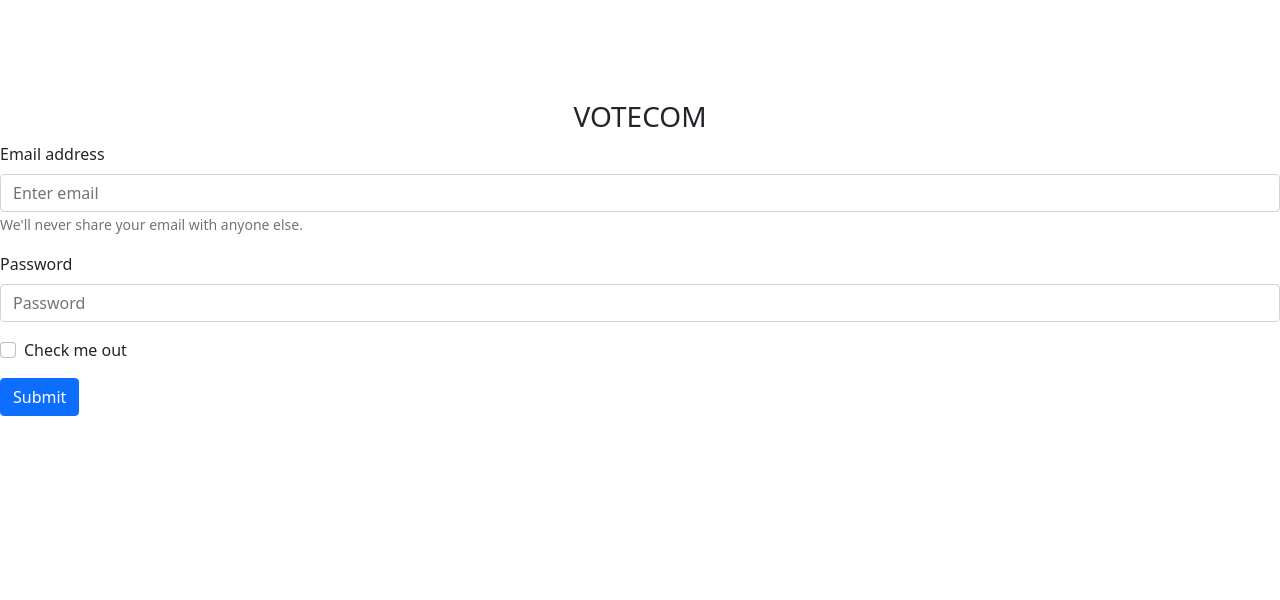
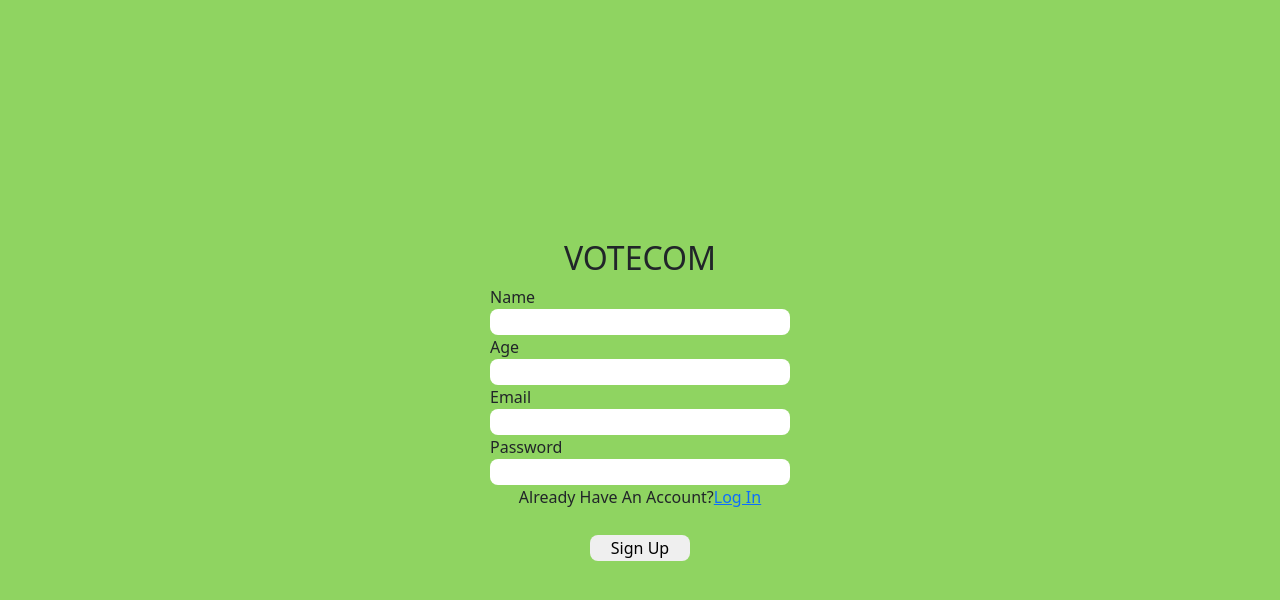
Before and after one commit to tei-sov/voting-app, a React (Create React App) app: page / in a window 1280 px wide. Shown: the top 600 px of the page. Built offline with nearby package versions, Linux system fonts and the light colour scheme.

Commit message:
signup page push

```diff
--- a/src/App.css
+++ b/src/App.css
@@ -1,5 +1,9 @@
 .App {
   text-align: center;
+}
+
+body {
+  background-color: rgb(176, 231, 125);
 }
 
 .App-logo {
--- a/src/App.js
+++ b/src/App.js
@@ -1,32 +1,25 @@
-// import React, { Component } from "react";
-// import Navbar from "./navbar";
-// import "./styles.css";
-// import homepage from "./homepage";
-// import Signing from "./Signing";
-
-// class App extends Component {
-//   render() {
-//     return (
-//       <div>
-//         <Homepage />
-//       </div>
-//     );
-//   }
-// }
-
-// export default App;
-
 import React, { Component } from "react";
+import Login from "./login";
+import Signing from "./Signup";
 import Homepage from "./homepage";
+import "./App.css";
 import { BrowserRouter as Router, Route, Switch } from "react-router-dom";
 
 class App extends Component {
   render() {
     return (
-      <div>
+      <div className="main">
         <Router>
           <Switch>
             <Route exact path="/">
+              <Signing />
+            </Route>
+
+            <Route path="/Signup">
+              <Login />
+            </Route>
+
+            <Route path="/homepage">
               <Homepage />
             </Route>
           </Switch>
--- /dev/null
+++ b/src/Signup.jsx
@@ -0,0 +1,44 @@
+import React, { Component } from "react";
+import { Link, Route } from "react-router-dom";
+import "./signup.css";
+
+class Signup extends Component {
+  render() {
+    return (
+      <div className="signup_container">
+        <h2 className="">VOTECOM</h2>
+        <form className="signup_form">
+          <label htmlFor="name" className="name">
+            Name
+          </label>
+          <input type="text" className="name" />
+          <label htmlFor="age" className="age">
+            Age
+          </label>
+          <input type="text" className="age" />
+          <label htmlFor="email" className="signupmail">
+            Email
+          </label>
+          <input type="text" className="signupmail" />
+          <label htmlFor="password" className="signuppassword">
+            Password
+          </label>
+          <input type="text" className="signuppassword" />
+
+          <Route>
+            <p className="account">
+              Already Have An Account?
+              <Link to="/Signup">Log In</Link>
+            </p>
+          </Route>
+
+          <button type="submit" className="signupbut">
+            Sign Up
+          </button>
+        </form>
+      </div>
+    );
+  }
+}
+
+export default Signup;
--- a/src/homepage.css
+++ b/src/homepage.css
@@ -1,8 +1,3 @@
 .body {
-  background-color: rgb(102, 255, 0);
+  background-color: brown;
 }
-
-.vote {
-  text-align: center;
-  padding-top: 100px;
-}
--- a/src/homepage.jsx
+++ b/src/homepage.jsx
@@ -1,38 +1,9 @@
 import React, { Component } from "react";
-import { Link } from "react-router-dom";
-import axios from "axios";
 import "./homepage.css";
-import Form from "react-bootstrap/Form";
-import Button from "react-bootstrap/Button";
 
 class homepage extends Component {
   render() {
-    return (
-      <div>
-        <h3 className="vote">VOTECOM</h3>
-
-        <Form>
-          <Form.Group className="mb-3" controlId="formBasicEmail">
-            <Form.Label>Email address</Form.Label>
-            <Form.Control type="email" placeholder="Enter email" />
-            <Form.Text className="text-muted">
-              We'll never share your email with anyone else.
-            </Form.Text>
-          </Form.Group>
-
-          <Form.Group className="mb-3" controlId="formBasicPassword">
-            <Form.Label>Password</Form.Label>
-            <Form.Control type="password" placeholder="Password" />
-          </Form.Group>
-          <Form.Group className="mb-3" controlId="formBasicCheckbox">
-            <Form.Check type="checkbox" label="Check me out" />
-          </Form.Group>
-          <Button variant="primary" type="submit">
-            Submit
-          </Button>
-        </Form>
-      </div>
-    );
+    return <div></div>;
   }
 }
 
--- /dev/null
+++ b/src/login.css
@@ -0,0 +1,46 @@
+.body {
+  background-color: rgb(98, 175, 46);
+}
+
+.form_container {
+  display: flex;
+  flex-direction: column;
+  align-items: center;
+  justify-content: center;
+  height: 100vh;
+  background: rgb(143, 212, 97);
+}
+.user_form {
+  display: flex;
+  flex-direction: column;
+  width: 300px;
+  /* height: 15px; */
+}
+.submit_btn {
+  margin-top: 10px;
+  border-radius: 8px;
+  border: none;
+  width: 100px;
+  margin-left: 100px;
+  color: rgb(12, 12, 12);
+  background-color: rgb(231, 142, 59);
+  box-shadow: 10px;
+  /* shadowColor: "#000",
+  shadowOffset: width: 0,
+	height: 4,
+  shadowOpacity: 0.32,
+  shadowRadius: 5.46,
+  elevation: 9, */
+}
+
+.mail {
+  border-radius: 10px;
+}
+
+.password {
+  border-radius: 10px;
+}
+
+.account {
+  text-align: center;
+}
--- /dev/null
+++ b/src/login.jsx
@@ -0,0 +1,30 @@
+import React, { Component } from "react";
+import { Route, Link } from "react-router-dom";
+import "./login.css";
+
+class login extends Component {
+  render() {
+    return (
+      <div className="form_container">
+        <h3>Login</h3>
+        <form className="user_form">
+          <label htmlFor="email" className="mail">
+            Email
+          </label>
+          <input type="text" className="mail" />
+          <label htmlFor="password" className="password">
+            Password
+          </label>
+          <input type="text" className="password" />
+          <Route>
+            <button type="submit" className="submit_btn">
+              <Link to="/homepage">Log In</Link>
+            </button>
+          </Route>
+        </form>
+      </div>
+    );
+  }
+}
+
+export default login;
--- /dev/null
+++ b/src/signup.css
@@ -0,0 +1,47 @@
+.body {
+  background-color: bisque;
+}
+
+.signup_container {
+  display: flex;
+  flex-direction: column;
+  align-items: center;
+  justify-content: center;
+  height: 100vh;
+  background: rgb(143, 212, 97);
+}
+
+.signup_form {
+  display: flex;
+  flex-direction: column;
+  width: 300px;
+}
+
+.signupbut {
+  margin-top: 10px;
+  outline: none;
+  border: none;
+  border-radius: 8px;
+  width: 100px;
+  margin-left: 100px;
+}
+
+.name {
+  border-radius: 8px;
+  border: none;
+}
+
+.age {
+  border-radius: 8px;
+  border: none;
+}
+
+.signupmail {
+  border-radius: 8px;
+  border: none;
+}
+
+.signuppassword {
+  border-radius: 8px;
+  border: none;
+}
```
Also changed, not shown: src/Signing.jsx (deleted, +0 -33 lines), src/votingpage.jsx (deleted, +0 -13 lines), src/userform.jsx (deleted), src/userlist.jsx (deleted).
